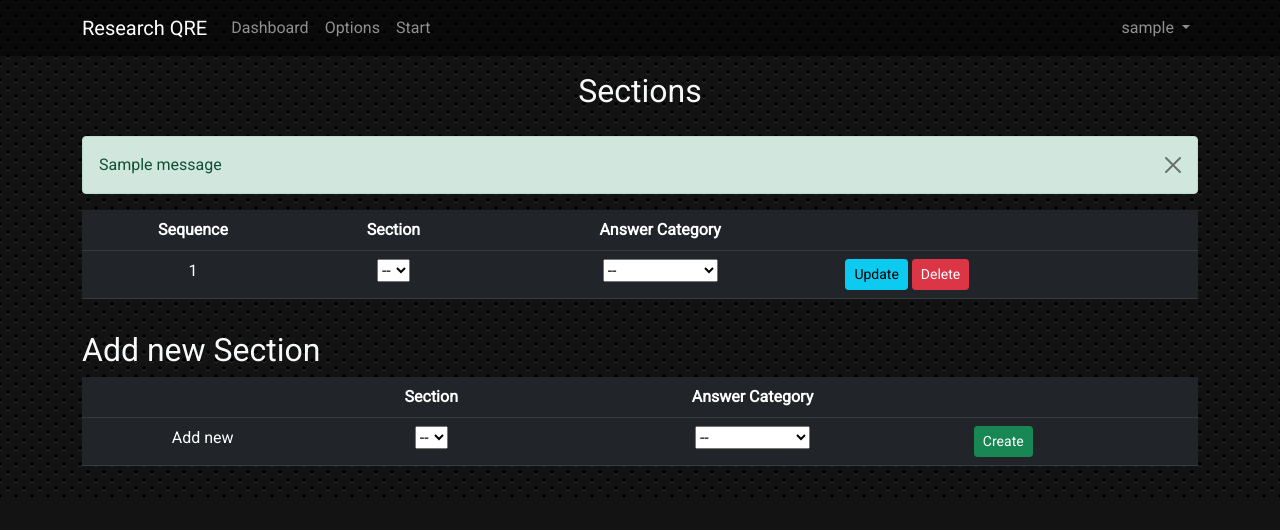
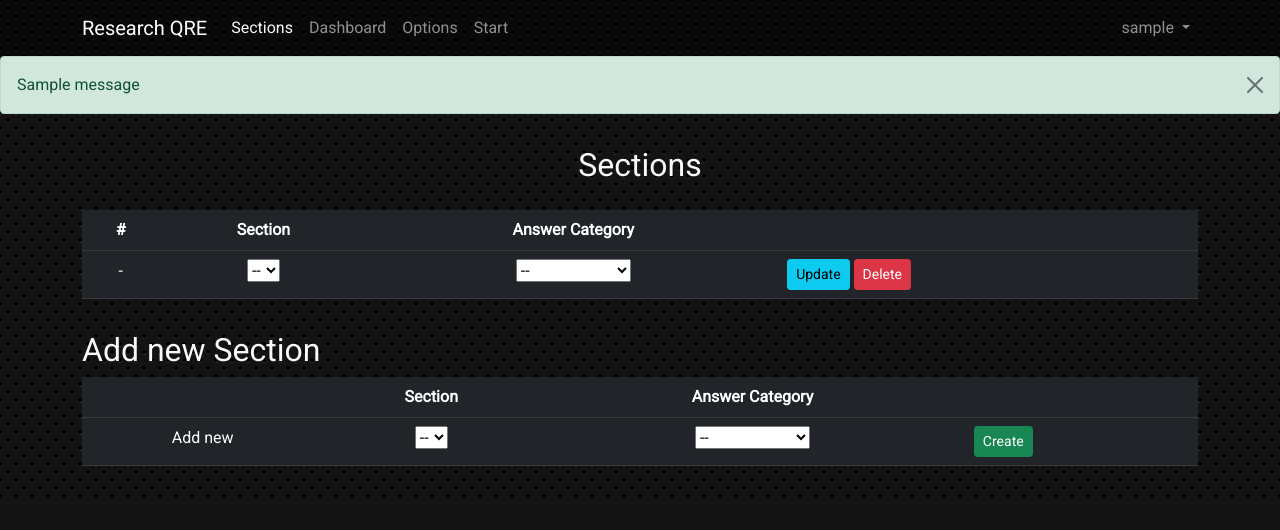
Before and after one commit to periclescy/research-qre, a Django app: page /section in a window 1280 px wide. Shown: the top 530 px of the page. Run offline with Django 3.2, Linux system fonts and the light colour scheme; a user stored in the database is signed in; tables that the repository leaves empty hold one stand-in row (values such as "Sample post"); one stand-in notice (Sample message) is shown; some libraries are stand-ins or nearby versions.

Commit message:
Add Delete function on section.html

```diff
--- a/pages/templates/pages/backend/navbar.html
+++ b/pages/templates/pages/backend/navbar.html
@@ -9,6 +9,9 @@
 
         <div class="collapse navbar-collapse" id="navbarToggle">
             <ul class="navbar-nav me-auto">
+                <li class="nav-item">
+                    <a class="nav-link {% if "section" in request.path %} text-light {% endif %}" href="{% url 'backend-section' %}">Sections</a>
+                </li>
                 <li class="nav-item">
                     <a class="nav-link {% if "dashboard" in request.path %}text-light{% endif %}" href="{% url 'backend-dashboard' %}">Dashboard</a>
                 </li>
@@ -37,3 +40,14 @@
         </div>
     </div>
 </nav>
+
+{% if messages %}
+    <div class="messages">
+        {% for message in messages %}
+            <div {% if message.tags %} class="alert {{ message.tags }} alert-dismissible fade show p-3" role="alert" {% endif %}>
+                <button type="button" class="btn-close" data-bs-dismiss="alert" aria-label="Close"></button>
+                {{ message }}
+            </div>
+        {% endfor %}
+    </div>
+{% endif %}
--- a/pages/templates/pages/backend/section.html
+++ b/pages/templates/pages/backend/section.html
@@ -7,16 +7,8 @@
 <header class="py-3"><h1 class="text-center text-light">Sections</h1></header>
 
 <div class="container">
-    {% if messages %}
-        {% for message in messages %}
-            <div  {% if message.tags %} class="alert alert-{{ message.tags }} alert-dismissible fade show" role="alert" {% endif %}>
-                <button type="button" class="btn-close" data-bs-dismiss="alert" aria-label="Close"></button>
-                {{ message }}
-            </div>
-        {% endfor %}
-    {% endif %}
 
-{#<section class="row">#}
+<section class="row">
 {#	<div class="col-sm-6">#}
 {#        <div class="card text-center text-light bg-dark mb-3">#}
 {#            <div class="card-header">#}
@@ -44,37 +36,64 @@
 {#            </div>#}
 {#        </div>#}
 {#    </div>#}
-{#</section>#}
+</section>
 
-<section class="table-responsive-md">
+{% if total_sections != 0 %}
+    <section class="table-responsive-md">
         <table class="table table-hover table-dark">
             <tr>
-                <th class="text-center">Sequence</th>
+                <th class="text-center">#</th>
                 <th class="text-center">Section</th>
                 <th class="text-center">Answer Category</th>
                 <th></th>
             </tr>
 
-            {% for i in sections %}
-                {% for z in forms_list %}
+            {% for i, z in sections_instance_list %}
                 <tr>
                     <form method="POST" enctype="multipart/form-data">
                     {% csrf_token %}
 {#                    {{ form.media }}#}
-                        <td class="text-center">{{ i.id }}</td>
-                        <td class="text-center">{{z.section}}</td>
-                        <td class="text-center">{{z.answer_category}}</td>
+                        <td class="text-center">-</td>
+                            <td class="text-center">{{z.section}}</td>
+                            <td class="text-center">{{z.answer_category}}</td>
+
                         <td>
                             <input class="btn btn-sm btn-info" type="submit" value="Update" />
-                            <a class="btn btn-sm btn-danger" href="{% url 'backend-delete' i.id %}">Delete</a>
+                            <button type="button" class="btn btn-sm btn-danger" data-bs-toggle="modal" data-bs-target="#modal-delete{{ i.id }}">Delete</button>
                         </td>
-                         <input type="hidden" name="section_id" value="{{ i.id }}">
+                        <input type="hidden" name="section_id" value="{{ i.id }}">
+                        <input type="hidden" name="action_status" value="UPDATE">
                     </form>
                 </tr>
-                {% endfor %}
+
+                <!-- Modal -->
+                    <div class="modal fade" id="modal-delete{{ i.id }}" tabindex="-1" aria-labelledby="modal-deleteLabel" aria-hidden="true">
+                        <div class="modal-dialog">
+                            <div class="modal-content">
+                                <div class="modal-header">
+                                    <h5 class="modal-title" id="exampleModalLabel">Delete</h5>
+                                    <button type="button" class="btn-close" data-bs-dismiss="modal" aria-label="Close"></button>
+                                </div>
+                                <div class="modal-body">
+                                    Are you sure you want to delete Section {{z.section.value }}?
+                                </div>
+                                <div class="modal-footer">
+                                    <form method="POST" enctype="multipart/form-data">
+                                        {% csrf_token %}
+{#                                      {{ form.media }}#}
+                                        <button type="button" class="btn btn-secondary" data-bs-dismiss="modal">Close</button>
+                                        <input type="submit" class="btn btn-danger" value="Delete" />
+                                        <input type="hidden" name="section_id" value="{{ i.id }}">
+                                        <input type="hidden" name="action_status" value="DELETE">
+                                    </form>
+                                </div>
+                            </div>
+                        </div>
+                    </div>
             {% endfor %}
         </table>
-</section>
+    </section>
+{% endif %}
 
 <section class="table-responsive-md py-3">
     <h2 class="text-light">Add new Section</h2>
@@ -93,7 +112,7 @@
                         <td class="text-center">{{form.section}}</td>
                         <td class="text-center">{{form.answer_category}}</td>
                         <td><input class="btn btn-sm btn-success" type="submit" value="Create" /></td>
-{#                        <input type="hidden" name="section_id" value="{{ i.id }}">#}
+                        <input type="hidden" name="action_status" value="CREATE">
                 </form>
             </tr>
         </table>
--- a/pages/views.py
+++ b/pages/views.py
@@ -676,53 +676,71 @@ def section(request):
         return redirect('/')
 
     form = SectionForm()
-    if request.method == 'POST' and request.POST.get("section_id"):
-        this_section = Section.objects.get(id=request.POST.get("section_id"))
-        form = SectionForm(request.POST, request.FILES, instance=this_section)
-
-        if form.is_valid():
-            print('Form is valid.')
-            model1 = form.save()
-            messages.success(request, 'Your changes successfully applied!')
-            success_url = f"/section"
-            return redirect(success_url)
-        else:
-            print('Something wrong with form.')
-            form1 = SectionForm()
-            messages.error(request, 'Error: Your changes are not valid!')
-            return render(request, 'pages/backend/section.html', {'form': form})
-
-    elif request.method == 'POST':
-        form = SectionForm(request.POST)
-        print(request.POST)
-
-        if form.is_valid():
-            print('Form is valid')
-            model = form.save()
-            messages.success(request, 'New Section successfully created!')
-            return redirect('/section')
-        else:
-            print('Something wrong with the form')
-            form = SectionForm()
-            messages.error(request, 'Error: Your entries are not valid!')
-            return render(request, 'pages/backend/section.html', {'form': form})
-
     sections = Section.objects.all()
     total_sections = sections.count()
     total_tests = Data.objects.all().aggregate(Max('session'))['session__max']
 
-    forms_list = []
+    instance_list = []
     for z in sections:
-        forms_list.append(SectionForm(instance=z))
+        instance_list.append(SectionForm(instance=z))
+    sections_instance_list = zip(sections, instance_list)
+
+    if request.method == 'POST':
+        print(request.POST.get("action_status"))
+
+        if request.POST.get("action_status") == 'UPDATE':
+            this_section = Section.objects.get(id=request.POST.get("section_id"))
+            form = SectionForm(request.POST, request.FILES, instance=this_section)
+
+            if form.is_valid():
+                print('Form is valid.')
+                model1 = form.save()
+                messages.success(request, 'Your changes successfully applied!')
+                success_url = f"/section"
+                return redirect(success_url)
+            else:
+                print('Something wrong with form.')
+                print(form.errors)
+                form1 = SectionForm()
+                messages.error(request, 'Error: Your changes are not valid!')
+                # messages.error(request, )
+                return redirect("/section")
+                # return render(request, 'pages/backend/section.html', {'form': form})
+
+        elif request.POST.get("action_status") == 'CREATE':
+            form = SectionForm(request.POST)
+            print(request.POST)
+
+            if form.is_valid():
+                print('Form is valid')
+                model = form.save()
+                messages.success(request, 'New Section successfully created!')
+                return redirect('/section')
+            else:
+                print('Something wrong with the form')
+                print(form.errors)
+                form = SectionForm()
+                messages.error(request, 'Error: Your entries are not valid!')
+                return redirect("/section")
+                # return render(request, 'pages/backend/section.html', {'form': form})
+
+        elif request.POST.get("action_status") == 'DELETE':
+            this_section = Section.objects.get(id=request.POST.get("section_id"))
+            this_section.delete()
+            messages.success(request, 'The question successfully deleted!')
+            return redirect('/section')
 
     context = {
         'sections': sections,
         'total_sections': total_sections,
         'total_tests': total_tests,
-        'forms_list': forms_list,
+        'sections_instance_list': sections_instance_list,
         'form': form
     }
     return render(request, 'pages/backend/section.html', context)
+
+
+
     # this_section = Question.objects.get(id=pk)
     # form = QuestionForm(instance=this_section)
 
@@ -742,8 +760,8 @@ def section(request):
     # return render(request, 'pages/backend/create_update_form.html', {'form': form})
 
     # context = {
-        # 'this_question': this_question,
-        # 'form': form,
+    # 'this_question': this_question,
+    # 'form': form,
     # }
     # return render(request, 'pages/backend/create_update_form.html', context)
 
```
Also changed, not shown: pages/templates/pages/backend/dashboard.html (+0 -8 lines), research-qre/settings.py (+11 -1 lines), 1 other file.
